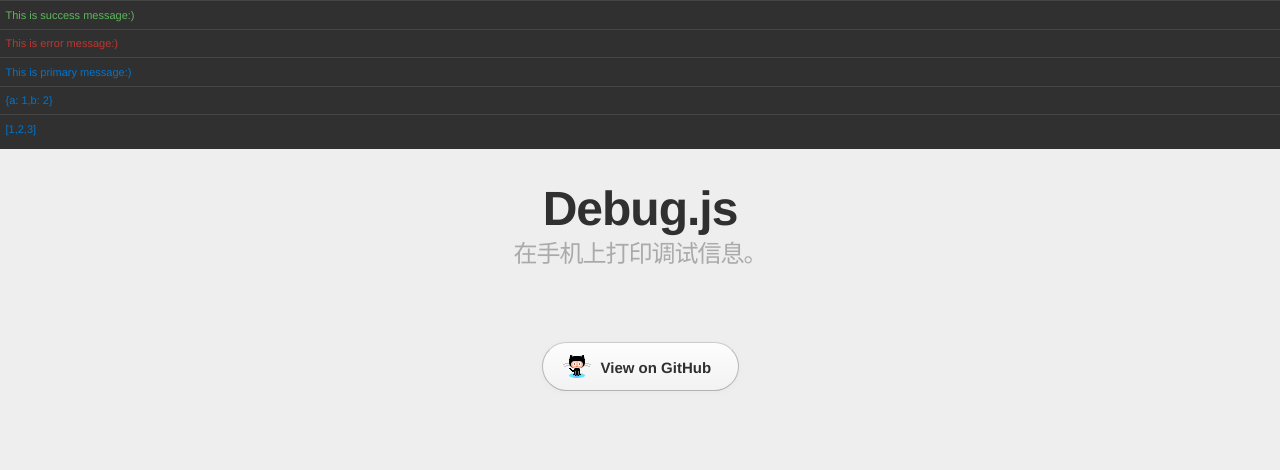
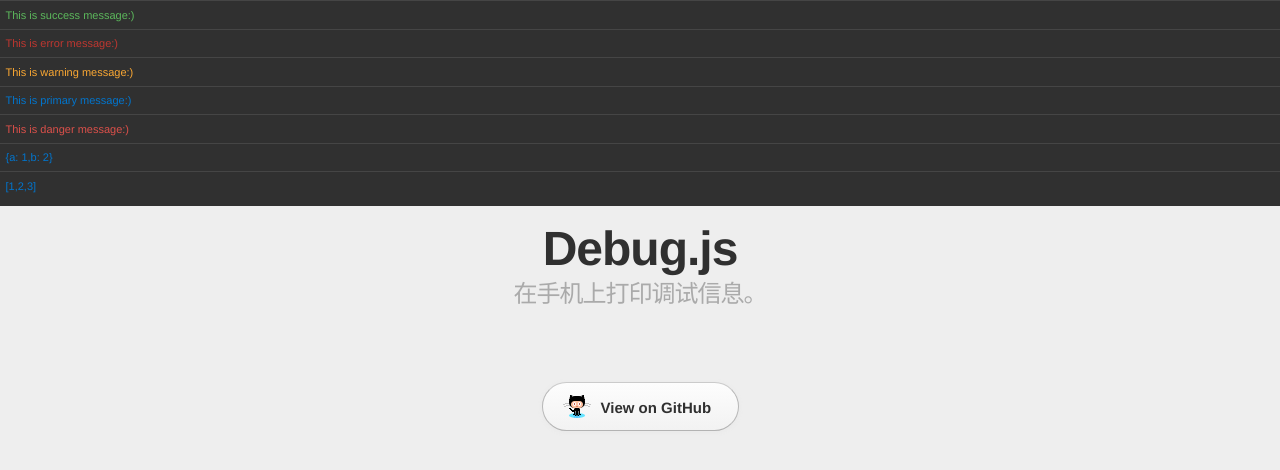
Before and after one commit to binnng/debug.js, a website: page demo/index.html in a window 1280 px wide. Drawn offline with Linux system fonts and the light colour scheme.

Commit message:
增加了两种颜色demo

```diff
--- a/demo/index.html
+++ b/demo/index.html
@@ -11,7 +11,7 @@
   		text-shadow: none !important;
   	}
 		header{
-			padding-top:180px;
+			padding-top:220px;
 			text-align: center;
 		}
 
@@ -36,7 +36,9 @@
 	<script type="text/javascript">
 		debug.success("This is success message:)");
 		debug.error("This is error message:)");
+		debug.warn("This is warning message:)");
 		debug.log("This is primary message:)");
+		debug.danger("This is danger message:)");
 		debug.log({a: 1, b: 2});
 		debug.log([1,2,3]);
 	</script>
```
